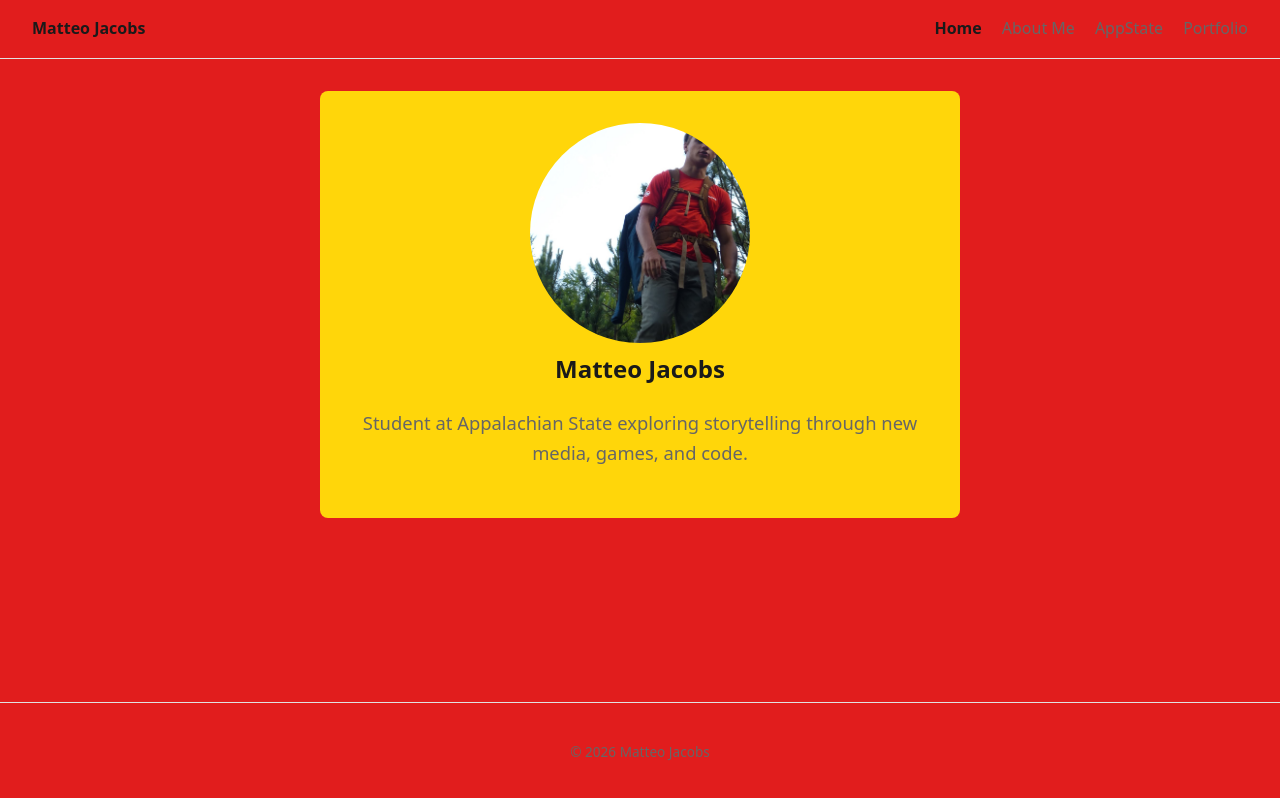
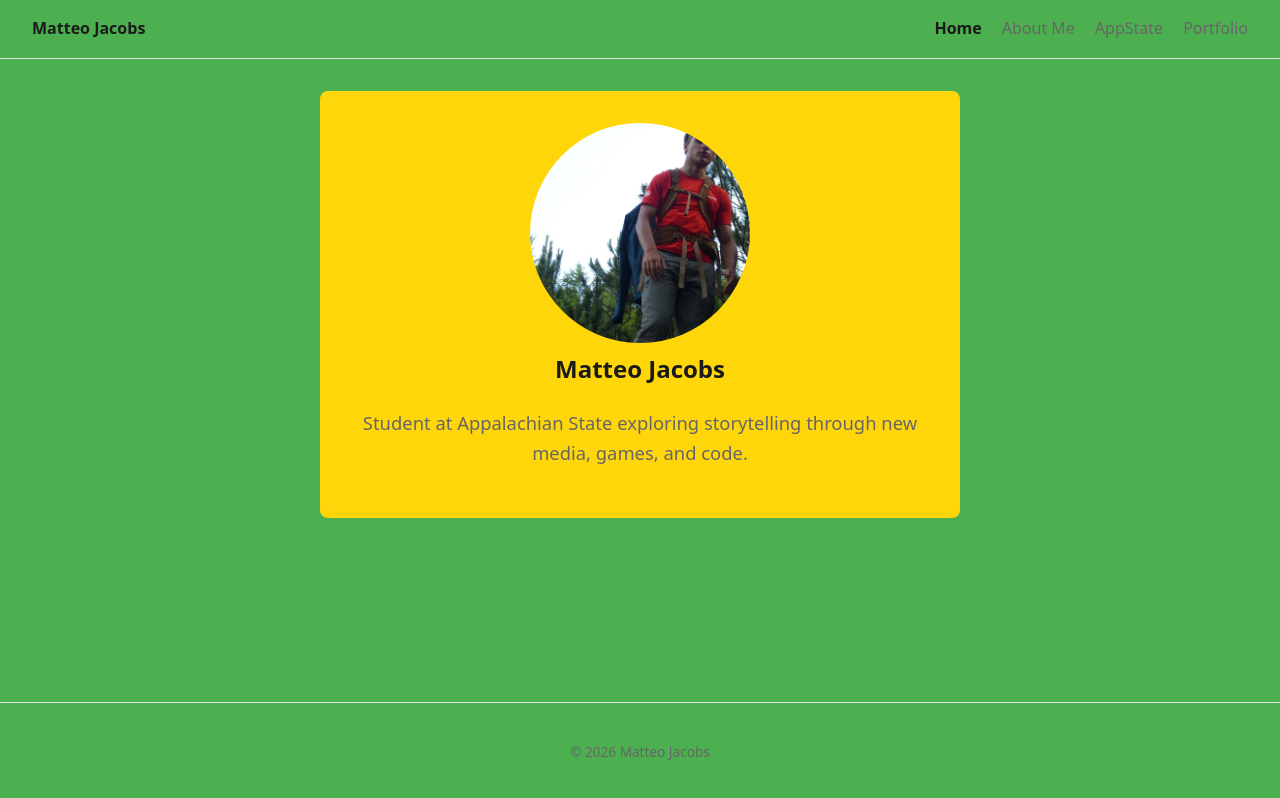
Before and after one commit to matteo-jacobs/portfolio, a React (Vite) app: page / in a window 1280 px wide. Built offline with nearby package versions, Linux system fonts and the light colour scheme.

Commit message:
changed colors

```diff
--- a/src/index.css
+++ b/src/index.css
@@ -1,5 +1,5 @@
 :root {
-  --bg: #e11d1d;
+  --bg: #4caf50;
   --fg: #1a1a1a;
   --muted: #666666;
   --accent: #2a5db0;
```
